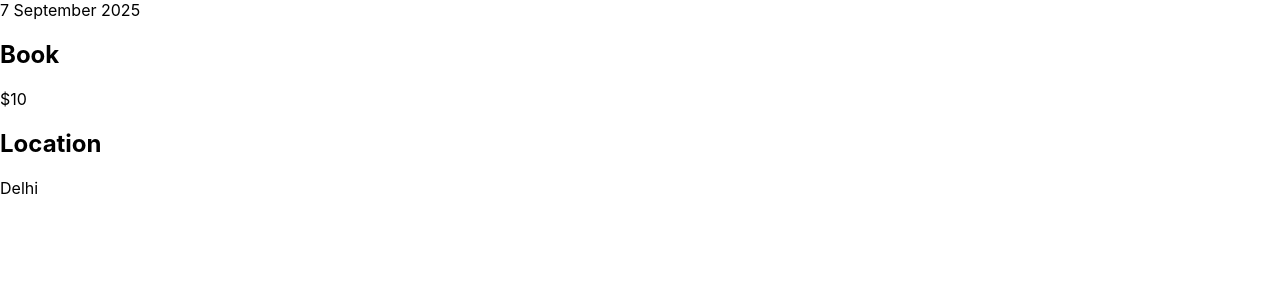
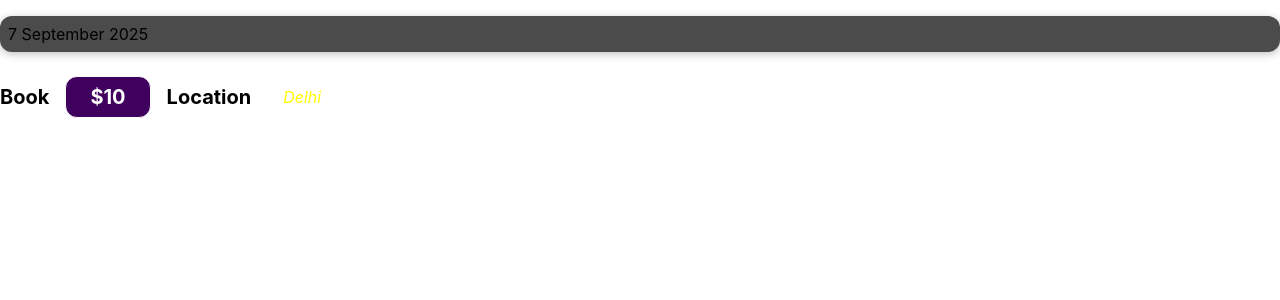
Before and after one commit to IqraMomin/ExpenseTrackerWithReact, a React (Create React App) app: page / in a window 1280 px wide. Shown: the top 300 px of the page. Built offline with nearby package versions, Linux system fonts and the light colour scheme.

Commit message:
StylingComponents

```diff
--- /dev/null
+++ b/src/components/ExpenseItem.css
@@ -0,0 +1,62 @@
+.expense-item {
+    display: flex;
+    justify-content: space-between;
+    align-items: center;
+    box-shadow: 0 2px 8px rgba(0, 0, 0, 0.25);
+    padding: 0.5rem;
+    margin: 1rem 0;
+    border-radius: 12px;
+    background-color: #4b4b4b;
+  }
+
+  .expense-item__location {
+    margin-left: 1rem;
+    color: yellow;
+    font-style: italic;
+  }
+
+  .expense-item__description {
+    display: flex;
+    flex-direction: column;
+    gap: 1rem;
+    align-items: flex-end;
+    flex-flow: column-reverse;
+    justify-content: flex-start;
+    flex: 1;
+  }
+
+  .expense-item h2 {
+    color: #3a3a3a;
+    font-size: 1rem;
+    flex: 1;
+    margin: 0 1rem;
+    color: white;
+  }
+
+  .expense-item__price {
+    font-size: 1rem;
+    font-weight: bold;
+    color: white;
+    background-color: #40005d;
+    border: 1px solid white;
+    padding: 0.5rem;
+    border-radius: 12px;
+  }
+
+  @media (min-width: 580px) {
+    .expense-item__description {
+      flex-direction: row;
+      align-items: center;
+      justify-content: flex-start;
+      flex: 1;
+    }
+
+    .expense-item__description h2 {
+      font-size: 1.25rem;
+    }
+
+    .expense-item__price {
+      font-size: 1.25rem;
+      padding: 0.5rem 1.5rem;
+    }
+  }
--- a/src/components/ExpenseItem.js
+++ b/src/components/ExpenseItem.js
@@ -1,12 +1,14 @@
+import './ExpenseItem.css';
+
 function ExpenseItem(){
     return(
         <div>
-            <div>7 September 2025</div>
-            <div>
+            <div className='expense-item'>7 September 2025</div>
+            <div className='expense-item__description'>
                 <h2>Book</h2>
-                <div>$10</div>
+                <div className='expense-item__price'>$10</div>
                 <h2>Location</h2>
-                <div>Delhi</div>
+                <div className='expense-item__location'>Delhi</div>
             </div>
         </div>
     )
```
